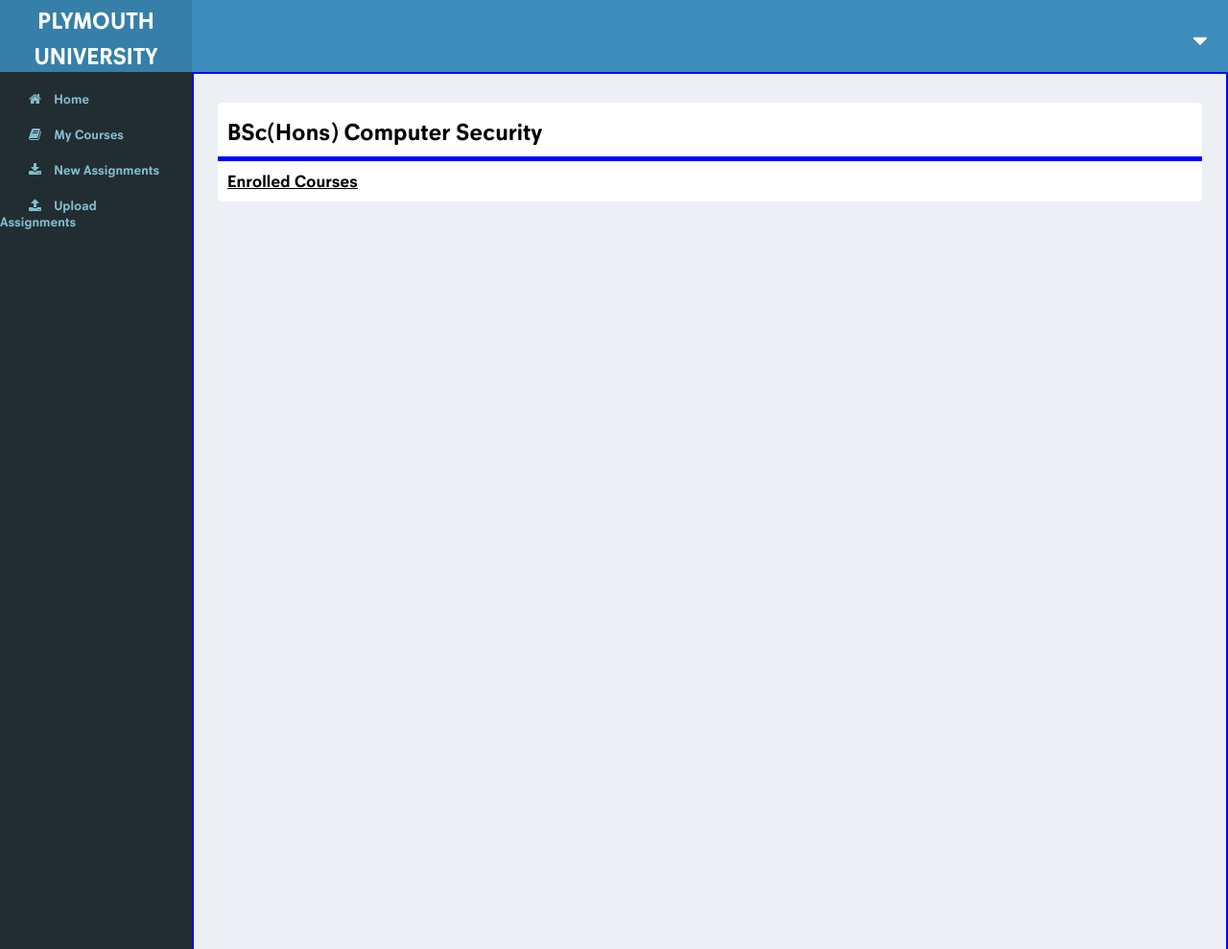
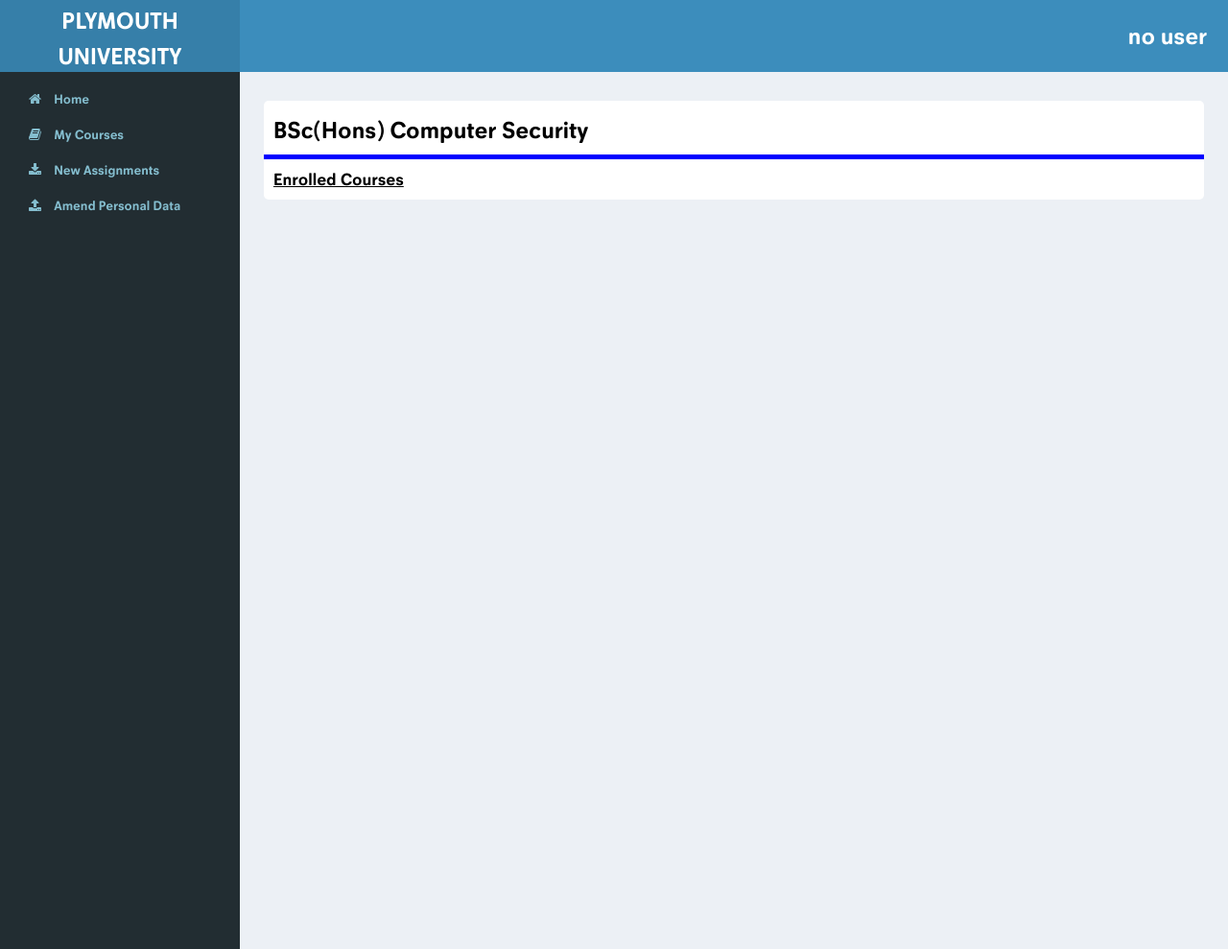
Before and after one commit to sahirug/lms, a PHP site: page /lms/template.php in a window 1280 px wide. Shown: the whole page at 96% size. Run offline with PHP 8.4, Linux system fonts and the light colour scheme.

Commit message:
dynamically loading sidebar, php file retrieving user information, other minor stylings

```diff
--- a/css/style.css
+++ b/css/style.css
@@ -153,7 +153,7 @@ span.psw {
     z-index: 1000; /* so the menu or its navicon stays above all content */
     overflow-y: auto;
     -webkit-overflow-scrolling: touch;
-    width: 200px;
+    width: 250px;
     float: left;
     min-height: 100%;
     background: #222D32;
@@ -168,7 +168,7 @@ span.psw {
     -ms-transition: all 0.2s ease-out;
     -o-transition: all 0.2s ease-out;
     transition: all 0.2s ease-out;
-    width: 200px;
+    width: 250px;
     /*display: inline-block;*/
     height: 75px;
     /*background: black;*/
@@ -213,6 +213,16 @@ span.psw {
 .user-name:hover{
     background: #367FA9;
     color: white;
+    cursor: pointer;
+}
+
+.drop-down{
+    float: right;
+    width: 165px;
+    height: 10px;
+    border: 1px solid red;
+    margin-top: -25px;
+    margin-right: -25px;
 }
 
 .sidebar-list{
@@ -251,10 +261,10 @@ span.psw {
 
 .main {
     height: 100%;
-    margin-left:200px;
+    margin-left:250px;
     background:#ECF0F5;
     padding: 25px;
-    border: 2px solid blue;
+    /*border: 2px solid red;*/
 }
 
 .new-main{
@@ -262,7 +272,7 @@ span.psw {
     margin-left:200px;
     background:#ECF0F5;
     padding: 25px;
-    border: 2px solid blue;
+    /*border: 2px solid blue;*/
 }
 
 .box{
@@ -368,7 +378,7 @@ span.psw {
 
     .main{
         width: auto;
-        border: 6px solid blue;
+        /*border: 6px solid red;*/
         margin-left: 0;
         margin-top: auto;
         margin-bottom: auto;
--- a/login.php
+++ b/login.php
@@ -77,7 +77,7 @@
                 session_start();
                 $_SESSION['username'] = $username;
                 $_SESSION['access_level'] = $access_level;
-                header("Location: template.php");
+                header("Location: home.php");
             }else{
                 echo "<script>showError('password');</script>";
             }
--- a/php/insert_student.php
+++ /dev/null
@@ -1,6 +0,0 @@
-<?php
-include 'init.php';
-
-
-
-?>
--- a/template.php
+++ b/template.php
@@ -4,41 +4,12 @@
 <head>
     <meta charset="utf-8">
     <meta name="viewport" content="width=device-width, initial-scale=1.0">
-    <title>Sidebar test</title>
+    <title>Home</title>
     <link rel="stylesheet" type="text/css" href="css/style.css">
     <link rel="stylesheet" href="fonts/font-awesome.min.css">
-    <script type="text/javascript">
-
-        function showNav(){
-            document.getElementById("mySideNav").style.width="200px";
-            document.getElementById("content").style.marginLeft="200px";
-            document.getElementById("content").style.width="auto";
-        }
-
-        function closeNav(){
-            document.getElementById("mySideNav").style.width="0px";
-            document.getElementById("content").style.marginLeft="0px";
-            document.getElementById("content").style.width="auto";
-        }
-
-        function openNav(){
-            if(document.getElementById("mySideNav").style.width=="200px"){
-                closeNav();
-            }else{
-                showNav();
-            }
-        }
-
-        function myFunction(){
-            if(screen.width > 800){
-                showNav();
-            }else{
-                closeNav();
-            }
-        }
-    </script>
+    <script type="text/javascript" src="js/script.js"></script>
 </head>
-<body onresize="myFunction()" id="dash">
+<body onresize="myFunction()" id="home">
 
 <div class="wrapper">
 
@@ -57,7 +28,9 @@
             <div class="menu-icon-div">
                 <a href="#" onclick="openNav()" class="menu-link"><img src="images/menu1.png" class="menu-icon"></a>
             </div>
-            <span class="user-name"><?php echo isset($_SESSION['username'])?$_SESSION['username']:''; ?><i class="fa fa-sort-down" style="margin-left: 15px;"></i></span>
+            <span class="user-name">
+                <?php echo isset($_SESSION['username'])?$_SESSION['username']:'no user'; ?>
+            </span>
 
 
 
@@ -89,7 +62,7 @@
                 </li>
                 <li class="sidebar-item">
                     <a href="#" class="link">
-                        <i class="fa fa-upload"></i> <span style="padding: 10px;">Upload Assignments</span>
+                        <i class="fa fa-upload"></i> <span style="padding: 10px;">Amend Personal Data</span>
                     </a>
                 </li>
             </ul>
```
Also changed, not shown: php/index.php (deleted, +0 -45 lines), php/login.php (deleted, +0 -25 lines), php/sidebar_arrays.php (added, +21 -0 lines).
